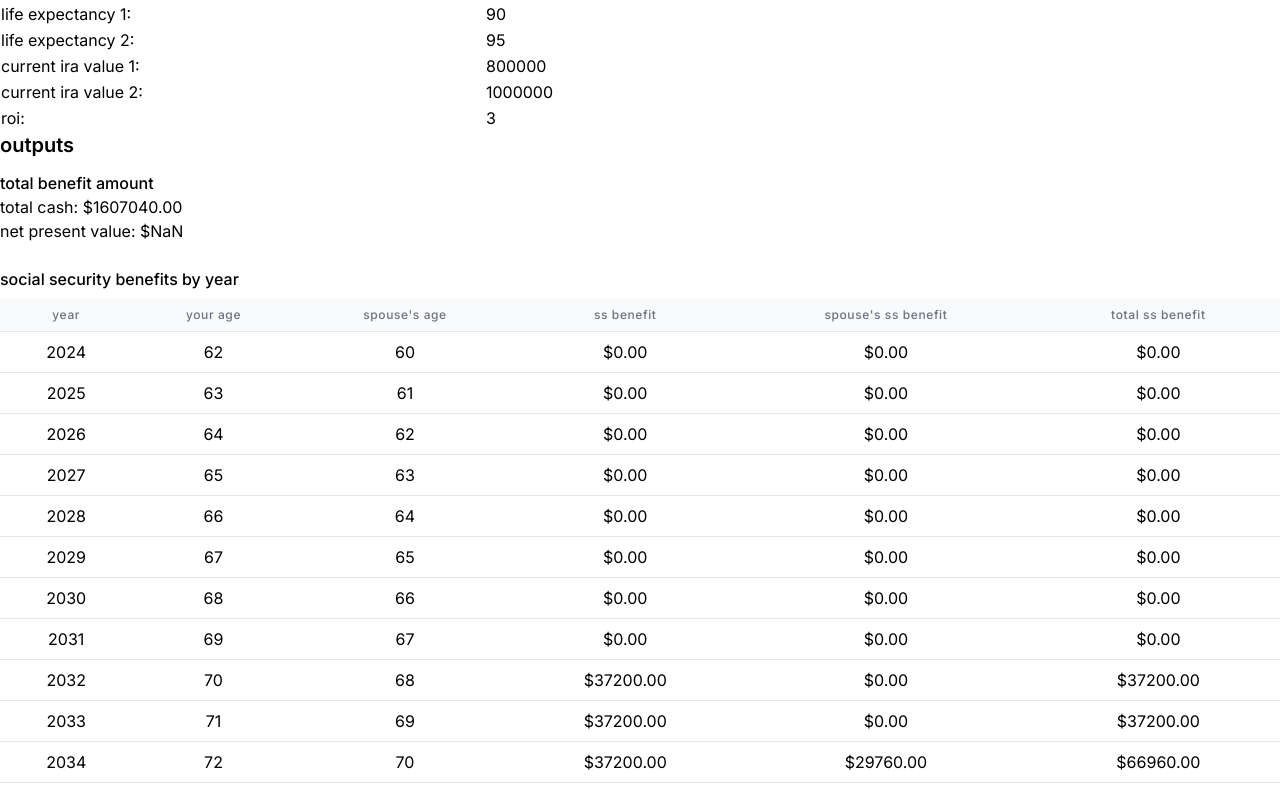
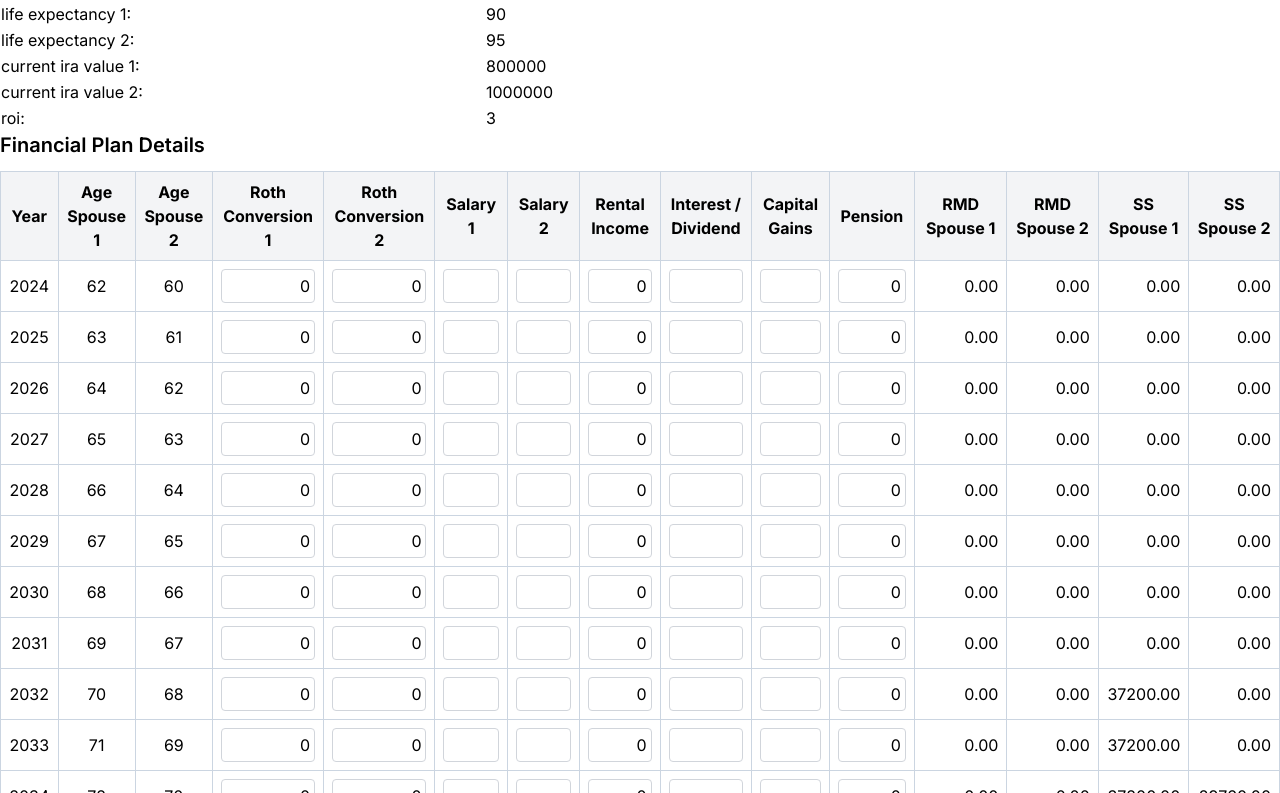
Before and after one commit to megyang/retirement-site, a Next.js app: page /roth in a window 1280 px wide. Shown: the part 287-1080 px from the top of the page. Built offline with nearby package versions, Linux system fonts and the light colour scheme.

Commit message:
ss columns in the table.

```diff
--- a/src/app/roth/RothOutputs.js
+++ b/src/app/roth/RothOutputs.js
@@ -6,6 +6,13 @@ const RothOutputs = ({ inputs, inputs1 }) => {
     const findRmdByYear = (details, year) => {
         const detail = details.find((detail) => detail.year === year);
         return detail ? detail.rmd : "0.00"; // Default to "0.00" if no detail found for that year
+    };
+    const findSsBenefitsByYear = (year) => {
+        const benefitsForYear = tableData.find(data => data.year === year);
+        return {
+            spouse1Benefit: benefitsForYear ? benefitsForYear.husbandBenefit : "0.00",
+            spouse2Benefit: benefitsForYear ? benefitsForYear.wifeBenefit : "0.00",
+        };
     };
 
 
@@ -378,45 +385,6 @@ const RothOutputs = ({ inputs, inputs1 }) => {
 
     return (
         <div>
-
-            <h2 className="text-xl font-semibold mb-3">outputs</h2>
-            <div className="mb-6">
-                <h3 className="font-medium">total benefit amount</h3>
-                <p>total cash: ${totalCash.toFixed(2)}</p>
-                <p>net present value: ${npv.toFixed(2)}</p>
-            </div>
-            <div>
-                <h3 className="font-medium mb-2">social security benefits by year</h3>
-                <table className="min-w-full divide-y divide-gray-200">
-                    <thead className="bg-gray-50">
-                    <tr>
-                        <th className="px-3 py-2 text-center text-xs font-medium text-gray-500 tracking-wider">year</th>
-                        <th className="px-3 py-2 text-center text-xs font-medium text-gray-500 tracking-wider">your age</th>
-                        <th className="px-3 py-2 text-center text-xs font-medium text-gray-500 tracking-wider">spouse&apos;s age</th>
-                        <th className="px-3 py-2 text-center text-xs font-medium text-gray-500 tracking-wider">ss benefit</th>
-                        <th className="px-3 py-2 text-center text-xs font-medium text-gray-500 tracking-wider">spouse&apos;s ss benefit</th>
-                        <th className="px-3 py-2 text-center text-xs font-medium text-gray-500 tracking-wider">total ss benefit</th>
-                    </tr>
-                    </thead>
-                    <tbody className="bg-white divide-y divide-gray-200">
-                    {tableData.map(({ year, husbandAge, wifeAge, husbandBenefit, wifeBenefit, totalBenefit }, index) => (
-                        <tr key={index}>
-                            <td className="px-3 py-2 text-center whitespace-nowrap">{year}</td>
-                            <td className="px-3 py-2 text-center whitespace-nowrap">{husbandAge}</td>
-                            <td className="px-3 py-2 text-center whitespace-nowrap">{wifeAge}</td>
-                            <td className="px-3 py-2 text-center whitespace-nowrap">${husbandBenefit}</td>
-                            <td className="px-3 py-2 text-center whitespace-nowrap">${wifeBenefit}</td>
-                            <td className="px-3 py-2 text-center whitespace-nowrap">${totalBenefit}</td>
-                        </tr>
-                    ))}
-                    </tbody>
-                </table>
-            </div>
-
-
-
-
-
             <h2 className="text-xl font-semibold mb-3">Financial Plan Details</h2>
             <table className="min-w-full table-fixed border-collapse border border-slate-400">
                 <thead className="bg-gray-100">
@@ -441,7 +409,9 @@ const RothOutputs = ({ inputs, inputs1 }) => {
                 </tr>
                 </thead>
                 <tbody>
-                {Object.keys(staticFields).map((year) => (
+                {Object.keys(staticFields).map((year, index) => {
+                    const ssBenefits = findSsBenefitsByYear(parseInt(year));
+                    return (
                         <tr key={year}>
                             <td className="p-2 border border-slate-300 text-center">{year}</td>
                             <td className="p-2 border border-slate-300 text-center">{staticFields[year].ageSpouse1}</td>
@@ -456,10 +426,12 @@ const RothOutputs = ({ inputs, inputs1 }) => {
                             <td className="p-2 border border-slate-300">{renderEditableFieldInput(year, 'pension')}</td>
                             <td className="p-2 border border-slate-300 text-right">{findRmdByYear(iraDetails.spouse1, parseInt(year))}</td>
                             <td className="p-2 border border-slate-300 text-right">{findRmdByYear(iraDetails.spouse2, parseInt(year))}</td>
-
+                            <td className="p-2 border border-slate-300 text-right">{ssBenefits.spouse1Benefit}</td>
+                            <td className="p-2 border border-slate-300 text-right">{ssBenefits.spouse2Benefit}</td>
 
                         </tr>
-                ))}
+                    )
+                })}
                 </tbody>
             </table>
 
```
Lines whose indentation alone changed are shown as unchanged.
